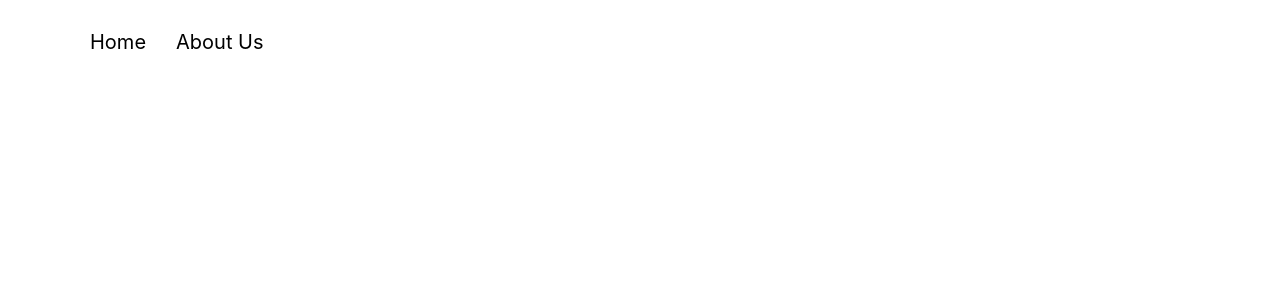
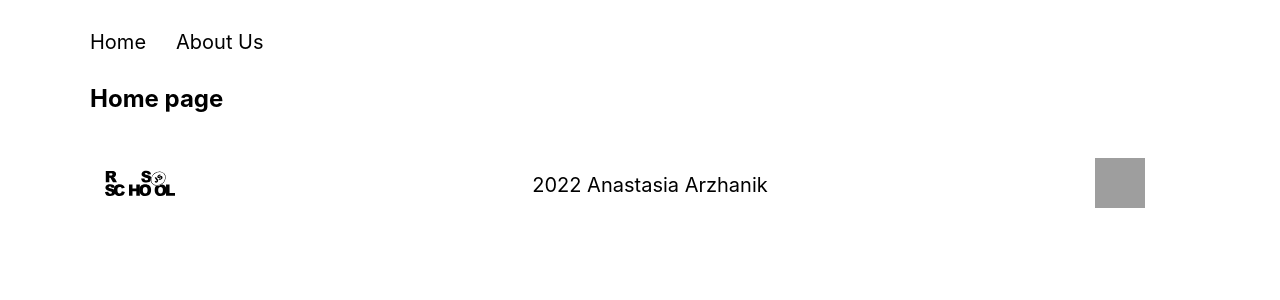
Before and after one commit to Arzhanik-Anastasia/rss-react-course, a React (Vite) app: page / in a window 1280 px wide. Shown: the top 300 px of the page. Built offline with nearby package versions, Linux system fonts and the light colour scheme; grey boxes are pictures that could not be loaded.

Commit message:
feat: add header, footer

```diff
--- /dev/null
+++ b/src/component/Footer/Footer.tsx
@@ -0,0 +1,29 @@
+import { Component } from 'react';
+import './footer.css';
+
+class Footer extends Component {
+  info = {
+    name: 'Anastasia Arzhanik',
+    year: 2022,
+    pathGithube: 'https://github.com/Arzhanik-Anastasia',
+    pathRss: 'https://rs.school/js/',
+  };
+
+  render() {
+    return (
+      <footer className="footer">
+        <a href={this.info.pathRss}>
+          <img src="./../svg/rs_school-logo.svg" alt="logo RS-School" width="70" height="70" />
+        </a>
+        <div className="footer_date">
+          {this.info.year} {this.info.name}
+        </div>
+        <a href={this.info.pathGithube}>
+          <img src="./../png/github.png" alt="logo githube" width="50" height="50" />
+        </a>
+      </footer>
+    );
+  }
+}
+
+export default Footer;
--- /dev/null
+++ b/src/component/Footer/footer.css
@@ -0,0 +1,9 @@
+.footer {
+    display: flex;
+    justify-content: space-between;
+    padding: 15px 15px;
+    align-items: center;
+  }
+  .footer_date {
+    font-size: 20px;
+  }
--- /dev/null
+++ b/src/component/Header/Header.tsx
@@ -0,0 +1,19 @@
+import { Component } from 'react';
+import { Link } from 'react-router-dom';
+
+class Header extends Component {
+  render() {
+    return (
+      <header data-testid="header" className="header">
+        <Link data-testid="home-link" to="/">
+          Home
+        </Link>
+        <Link data-testid="about-link" to="/about">
+          About Us
+        </Link>
+      </header>
+    );
+  }
+}
+
+export default Header;
--- a/src/pages/About/About.tsx
+++ b/src/pages/About/About.tsx
@@ -1,19 +1,21 @@
 import { Component } from 'react';
-import { Link } from 'react-router-dom';
+import Header from '../../component/Header/Header';
 import './about.css';
 
 class About extends Component {
   render() {
     return (
-      <div className="about__page">
-        <h2 className="about__title">About</h2>
-        <p className="about__description">
-          Lorem ipsum dolor, sit amet consectetur adipisicing elit. Corporis, omnis laborum? Commodi
-          magnam voluptas error accusantium repudiandae esse? Temporibus atque error vitae similique
-          doloribus harum voluptatum consectetur sint itaque distinctio!
-        </p>
-        <Link to="/about">About Us</Link>
-      </div>
+      <>
+        <Header />
+        <div className="about__page">
+          <h2 className="about__title">About</h2>
+          <p className="about__description">
+            Lorem ipsum dolor, sit amet consectetur adipisicing elit. Corporis, omnis laborum?
+            Commodi magnam voluptas error accusantium repudiandae esse? Temporibus atque error vitae
+            similique doloribus harum voluptatum consectetur sint itaque distinctio!
+          </p>
+        </div>
+      </>
     );
   }
 }
--- a/src/pages/Main/Main.tsx
+++ b/src/pages/Main/Main.tsx
@@ -1,13 +1,15 @@
 import { Component } from 'react';
-import { Link } from 'react-router-dom';
+import Footer from '../../component/Footer/Footer';
+import Header from '../../component/Header/Header';
 import './main.css';
 
 class Main extends Component {
   render() {
     return (
       <div className="app">
-        <Link to="/">Home</Link>
-        <Link to="/about">About Us</Link>
+        <Header />
+        <h2>Home page</h2>
+        <Footer />
       </div>
     );
   }
```
Also changed, not shown: public/png/search.png (added), public/svg/rs_school-logo.svg (added).
